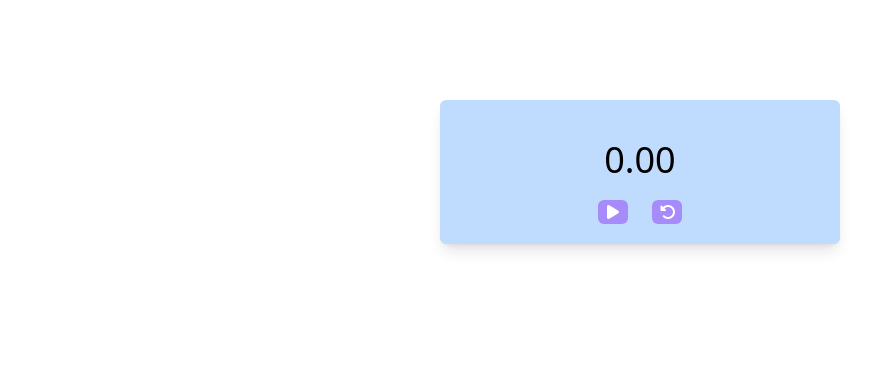
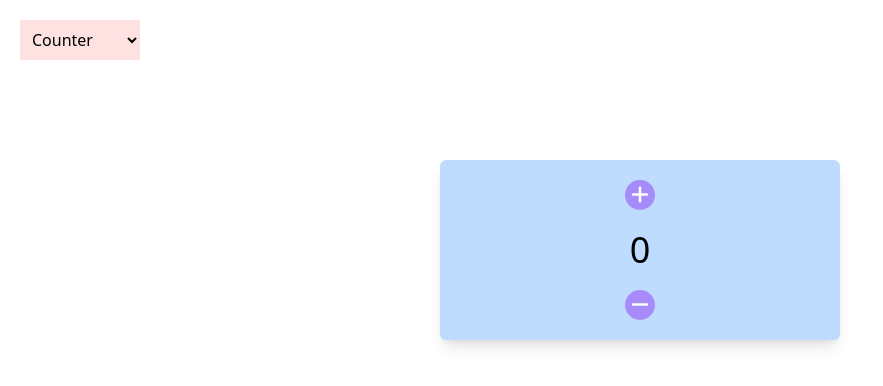
Before and after one commit to justanoobcoder/reactjs-playground, a React (Vite) app: page / in a window 1280 px wide. Shown: the top 386 px of the page, without its empty margins (0-883 px from the left). Built offline with nearby package versions, Linux system fonts and the light colour scheme.

Commit message:
feat: add dropdown to select components

```diff
--- a/src/App.jsx
+++ b/src/App.jsx
@@ -1,13 +1,49 @@
-// import Counter from "./counter/Counter";
-
+import Counter from "./counter/Counter";
+import { useState } from "react";
 import StopWatch from "./stopwatch/StopWatch";
 
 function App() {
+  const options = [
+    {
+      value: "counter",
+      text: "Counter",
+      component: <Counter />,
+    },
+    {
+      value: "stop-watch",
+      text: "Stop watch",
+      component: <StopWatch />,
+    },
+  ];
+
+  const [selected, setSelected] = useState(0);
+
+  function handleSelect(e) {
+    for (let i = 0; i < options.length; i++) {
+      if (options[i].value === e.target.value) {
+        setSelected(i);
+        break;
+      }
+    }
+  }
+
   return (
-    <div className="container">
-      {/* <Counter /> */}
-      <StopWatch />
-    </div>
+    <>
+      <div className="m-5">
+        <select
+          value={options[selected].value}
+          onChange={handleSelect}
+          className="rounded-sm p-2 bg-red-100"
+        >
+          {options.map((o) => (
+            <option key={o.value} value={o.value}>
+              {o.text}
+            </option>
+          ))}
+        </select>
+      </div>
+      <div className="container">{options[selected].component}</div>
+    </>
   );
 }
 
```
